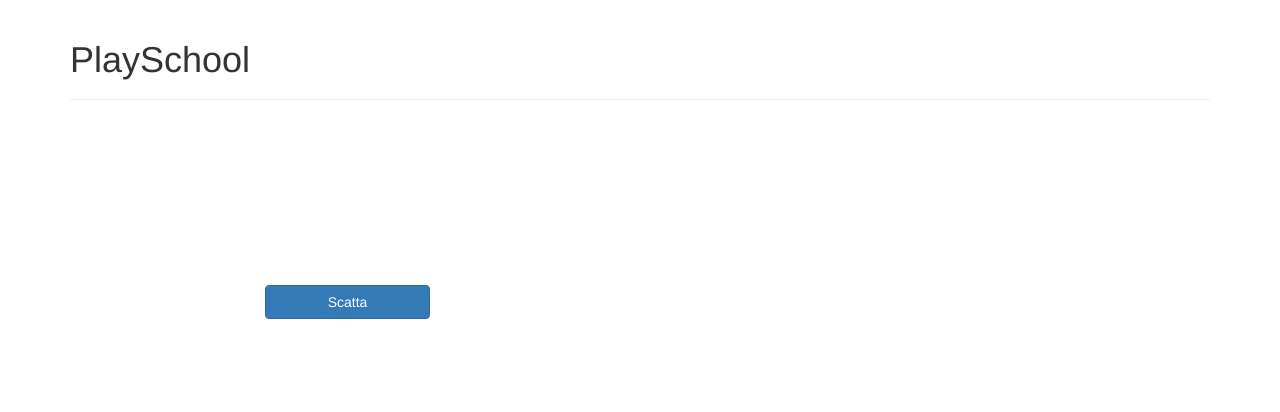
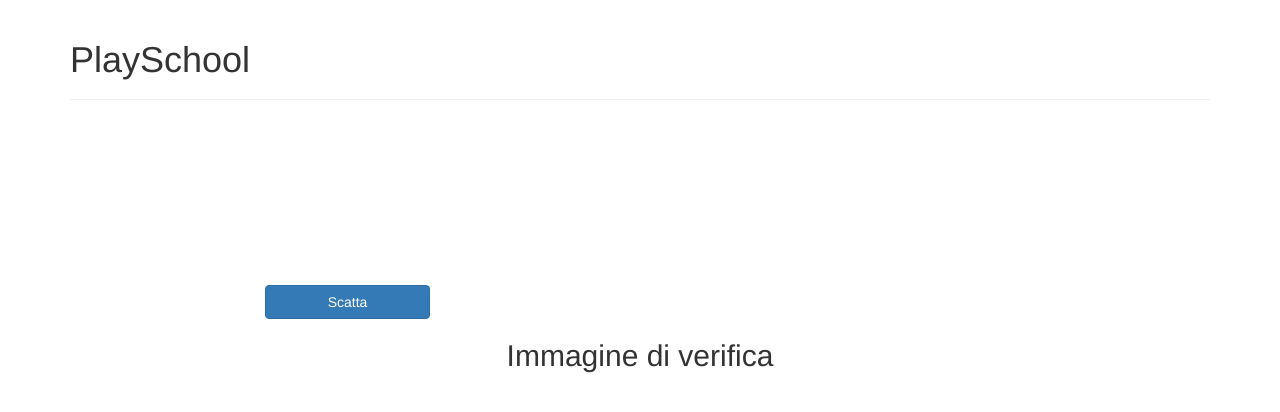
Before and after one commit to doceo/playMath, a website: page index.html in a window 1280 px wide. Drawn offline with nearby package versions, Linux system fonts and the light colour scheme; no server answers.

Commit message:
index.html - minor fix

```diff
--- a/index.html
+++ b/index.html
@@ -33,10 +33,13 @@
 
 
 <div class="row">
+    <center>
+    <h2>Immagine di verifica</h2>
       <div class="col-md-6 col-md-offset-3">
         <img src="" id="image">
       </div>
-    </div>
+    </center>
+  </div>
 
     </div> <!-- /container -->
 
```
